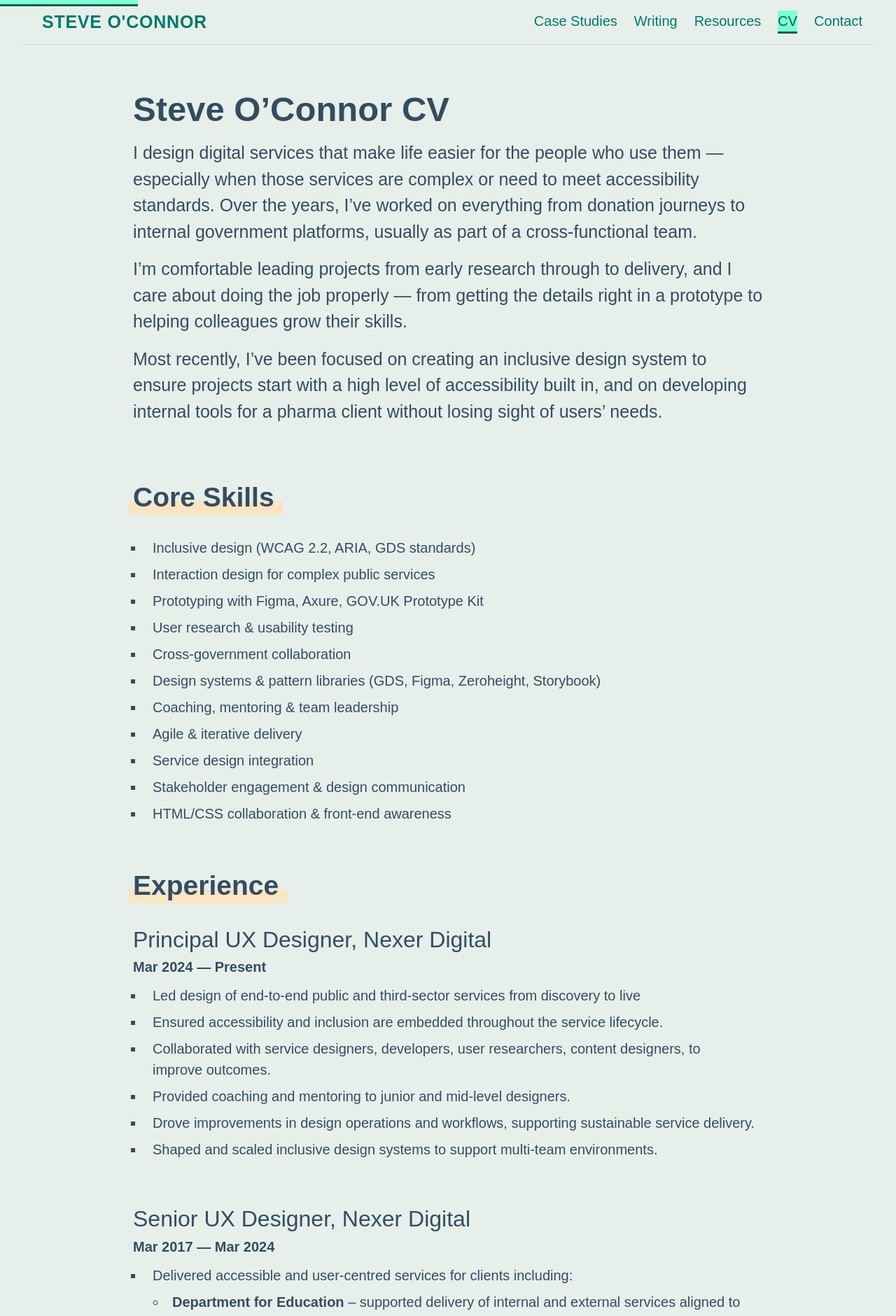
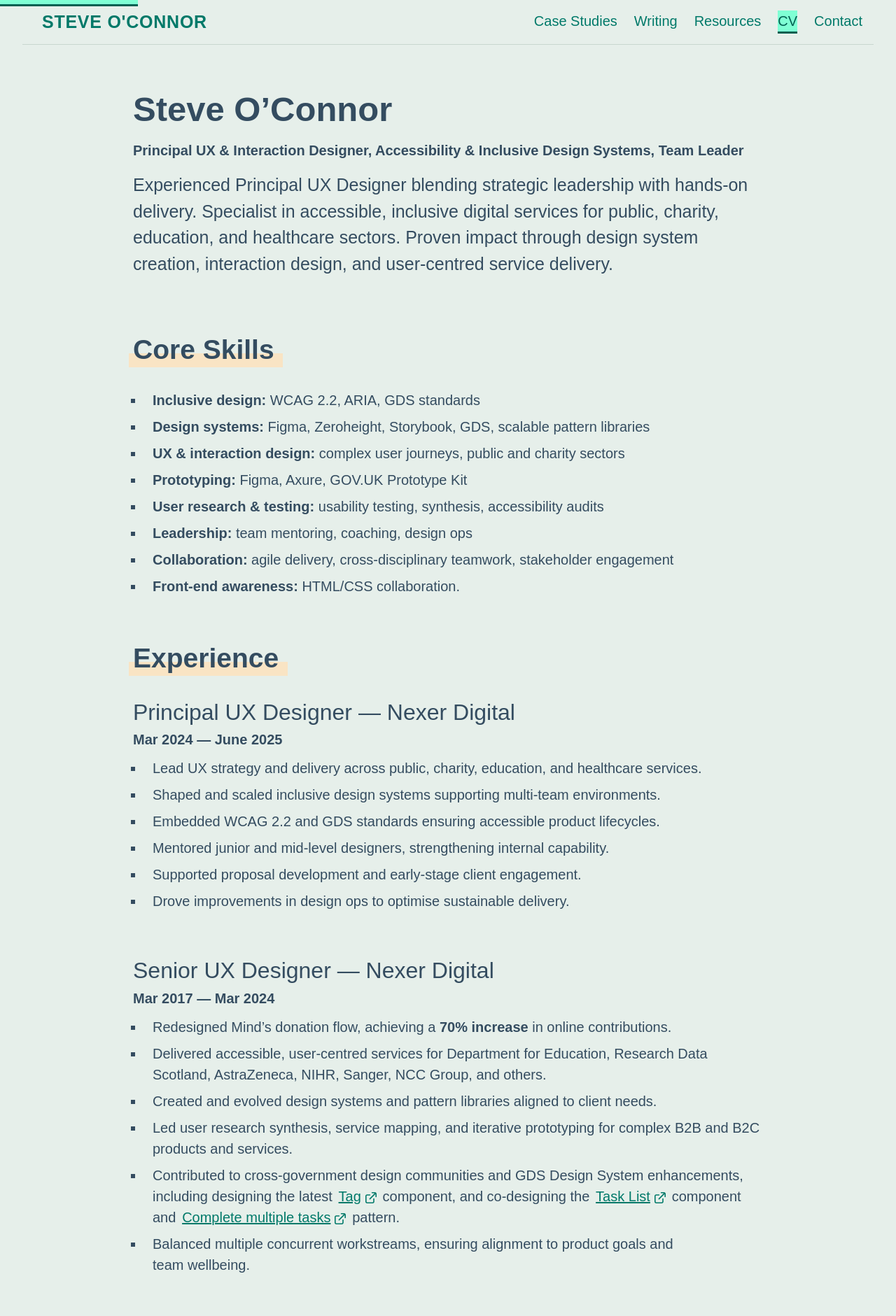
Before and after one commit to steve-oconnor/steve-oconnor.github.io, a Jekyll site: the page built from cv.md, in a window 1280 px wide. Shown: the top 1881 px of the page at 70% size. Built offline with Jekyll 4.4.1, drawn with Linux system fonts in a browser that asks for light colours; some web fonts are replaced; some of the changed text lies outside the part shown.

Commit message:
Footer and CV updates

```diff
--- a/_includes/footer.html
+++ b/_includes/footer.html
@@ -1,10 +1,32 @@
 
 <footer class="site-footer">
-  <nav class="contact-links" id="contact" aria-label="Contact">
-    <p>CONTACT ME BY</p>
-    <a href="mailto:steve@stevethedesigner.com">Email</a>
-    <a href="https://www.linkedin.com/in/stevethedesigner/">LinkedIn</a>
-    <a href="https://github.com/steve-oconnor">Github</a>
-  </nav>
-  <p>&copy; {{ site.time | date: "%Y" }} Steve O'Connor. All rights reserved.</p>
+    <nav class="contact-links" id="contact" aria-label="Contact">
+      <span>CONTACT</span>
+      <a href="mailto:steve@stevethedesigner.com">
+        <svg class="footer-icon" xmlns="http://www.w3.org/2000/svg" viewBox="0 0 32 32" aria-hidden="true" focusable="false">
+          <path d="M 28.571 7.431 L 24.445 7.431 C 23.783 3.339 20.366 0.128 16.263 0.002 C 13.931 -0.055 11.714 0.791 10.034 2.425 C 8.628 3.785 7.76 5.534 7.508 7.431 L 3.429 7.431 C 1.543 7.431 0 8.974 0 10.86 L 0 28.574 C 0 30.46 1.543 32.003 3.429 32.003 L 28.571 32.003 C 30.457 32.003 32 30.46 32 28.574 L 32 10.86 C 32 8.974 30.457 7.431 28.571 7.431 L 28.571 7.431 Z M 29.714 15.271 L 16.445 20.814 C 16.16 20.939 15.84 20.939 15.554 20.814 L 2.286 15.271 L 2.286 10.86 C 2.286 10.231 2.8 9.717 3.429 9.717 L 7.508 9.717 C 8.08 13.9 11.657 17.145 16 17.145 C 16.628 17.145 17.143 16.631 17.143 16.002 C 17.143 15.374 16.628 14.859 16 14.859 C 12.537 14.859 9.714 12.036 9.714 8.574 C 9.714 6.859 10.388 5.259 11.622 4.059 C 12.857 2.871 14.468 2.242 16.194 2.288 C 19.554 2.39 22.285 5.351 22.285 8.882 L 22.285 9.511 C 22.285 10.082 21.828 10.539 21.268 10.539 C 20.708 10.539 20.251 10.082 20.251 9.511 L 20.251 8.574 C 20.251 6.23 18.342 4.322 16 4.322 C 13.657 4.322 11.748 6.23 11.748 8.574 C 11.748 10.916 13.657 12.825 16 12.825 C 17.085 12.825 18.068 12.402 18.823 11.716 C 19.428 12.391 20.297 12.825 21.268 12.825 C 23.017 12.825 24.445 11.442 24.548 9.716 L 28.571 9.716 C 29.2 9.716 29.714 10.231 29.714 10.859 L 29.714 15.271 Z M 17.965 8.574 C 17.965 9.66 17.085 10.54 16 10.54 C 14.914 10.54 14.034 9.66 14.034 8.574 C 14.034 7.488 14.914 6.608 16 6.608 C 17.085 6.608 17.965 7.488 17.965 8.574 Z"/>
+        </svg>
+        steve@stevethedesigner.com
+      </a>
+      <a href="https://www.linkedin.com/in/stevethedesigner/">
+        <svg class="footer-icon" xmlns="http://www.w3.org/2000/svg" viewBox="0 0 72 72" aria-hidden="true" focusable="false">
+          <path d="M 0 64 L 0 8 C 0 3.582 3.582 0 8 0 L 64 0 C 68.418 0 72 3.582 72 8 L 72 64 C 72 68.418 68.418 72 64 72 L 8 72 C 3.582 72 0 68.418 0 64 Z M 62 40.051 C 62 30.764 56.736 26.274 49.383 26.274 C 42.026 26.274 38.93 32.003 38.93 32.003 L 38.93 27.333 L 28.633 27.333 L 28.633 62 L 38.93 62 L 38.93 43.802 C 38.93 38.926 41.175 36.025 45.471 36.025 C 49.42 36.025 51.316 38.813 51.316 43.802 L 51.316 62 L 62 62 Z M 22.697 16.397 C 22.697 12.864 19.857 10 16.349 10 C 12.842 10 10 12.864 10 16.397 C 10 19.93 12.842 22.794 16.349 22.794 C 19.857 22.794 22.697 19.93 22.697 16.397 Z M 11.033 62 L 21.769 62 L 21.769 27.333 L 11.033 27.333 Z"/>
+        </svg>
+        LinkedIn
+      </a>
+      <a href="https://github.com/steve-oconnor">
+        <svg class="footer-icon--lrg" xmlns="http://www.w3.org/2000/svg" viewBox="0 0 115 115" aria-hidden="true" focusable="false">
+          <path d="M 57.86 9.206 C 30.845 9.206 9.006 31.206 9.006 58.423 C 9.006 80.179 22.999 98.595 42.411 105.113 C 44.838 105.603 45.727 104.054 45.727 102.751 C 45.727 101.61 45.647 97.699 45.647 93.624 C 32.057 96.558 29.227 87.757 29.227 87.757 C 27.043 82.053 23.807 80.587 23.807 80.587 C 19.359 77.572 24.131 77.572 24.131 77.572 C 29.065 77.898 31.654 82.624 31.654 82.624 C 36.021 90.12 43.058 88.002 45.889 86.698 C 46.293 83.52 47.588 81.32 48.963 80.098 C 38.124 78.957 26.72 74.72 26.72 55.815 C 26.72 50.437 28.66 46.037 31.734 42.615 C 31.249 41.393 29.55 36.34 32.22 29.577 C 32.22 29.577 36.345 28.273 45.646 34.629 C 49.628 33.552 53.735 33.004 57.86 32.999 C 61.985 32.999 66.19 33.57 70.073 34.629 C 79.375 28.273 83.5 29.577 83.5 29.577 C 86.17 36.34 84.47 41.393 83.985 42.615 C 87.14 46.037 89 50.437 89 55.815 C 89 74.72 77.596 78.875 66.676 80.098 C 68.456 81.646 69.992 84.579 69.992 89.224 C 69.992 95.824 69.912 101.121 69.912 102.75 C 69.912 104.054 70.802 105.603 73.228 105.114 C 92.64 98.594 106.633 80.179 106.633 58.423 C 106.713 31.206 84.794 9.206 57.86 9.206 Z"/>
+        </svg>
+        Github
+      </a>
+    </nav>
+
+    <hr>
+
+    <div class="messages">
+      <p>&copy; {{ site.time | date: "%Y" }} Steve O'Connor. All rights reserved.</p>
+      <div id="wcb" class="carbonbadge wcb-d"></div>
+      <script src="https://unpkg.com/website-carbon-badges@1.1.3/b.min.js" defer></script>
+    </div>
 </footer>
--- a/assets/css/style.css
+++ b/assets/css/style.css
@@ -13,6 +13,7 @@
   --card-bg: #f1faf5;
   --drop-shadow: #2a3d32;
   --header-hi: #f9e4c4;
+  --icons: #b27f33;
   --note-bg: #b6e7d7;
   --tag-bg: #f9e4c4;
   --tag-text: #644b20;
@@ -900,29 +901,63 @@
 
 .site-footer {
   display: flex;
-  align-items: center;
-  justify-content: space-between;
+  flex-direction: column;
+  flex-wrap: wrap;
+  gap: 2.5rem;
+  align-items:center;
   max-width: 900px;
   padding: 2rem 0;
   margin: 0 auto;
-  text-align: center;
   color: var(--text);
-  background-color: var(--bg);
 }
 
-.site-footer p {
+.contact-links {
+  display: flex;
+  flex-direction: row;
+  align-items: center;
+  flex-wrap: wrap;
+  gap: 2rem;
+  font-size: 1.5625rem;
+  width: 100%;
+}
+
+.contact-label {
+  font-weight: bold;
+  letter-spacing: 0.05em;
+  font-size: 0.875em;
+  color: var(--text);
+}
+
+.contact-links a {
+  display: inline-flex;
+  align-items: center;
+  gap: 0.25em;
+}
+
+.footer-icon {
+  fill: var(--text-subtle);
+  width: 32px;
+  height: 32px;
+}
+
+.footer-icon--lrg {
+  fill: var(--text-subtle);
+  width: 40px;
+  height: 40px;
+}
+
+.messages {
+    display: flex;
+    width: 100%;
+    flex-direction: row;
+    justify-content: space-between;
+    align-items: flex-start;
+}
+
+.messages p {
   font-size: 1rem;
   margin-top: 0.5rem;
   margin-bottom: 0.5rem;
-}
-
-.contact-links {
-  font-size: 1.5625rem;
-  display: flex;
-  gap: 1.5rem;
-  flex-wrap: wrap;
-  align-items: center;
-  justify-content: center;
 }
 
 
--- a/cv.md
+++ b/cv.md
@@ -6,11 +6,10 @@
 
 <section class="intro-section">
 
-  <h1>Steve O’Connor CV</h1>
+  <h1>Steve O’Connor</h1>
+  <p><strong>Principal UX & Interaction Designer, Accessibility & Inclusive Design Systems, Team Leader</strong></p>
   <div class="intro-wrapper">
-    <p>I design digital services that make life easier for the people who use them — especially when those services are complex or need to meet accessibility standards. Over the years, I’ve worked on everything from donation journeys to internal government platforms, usually as part of a cross-functional team.</p>
-    <p>I’m comfortable leading projects from early research through to delivery, and I care about doing the job properly — from getting the details right in a prototype to helping colleagues grow their skills.</p>
-    <p>Most recently, I’ve been focused on creating an inclusive design system to ensure projects start with a high level of accessibility built in, and on developing internal tools for a pharma client without losing sight of users’ needs.</p>
+    <p>Experienced Principal UX Designer blending strategic leadership with hands-on delivery. Specialist in accessible, inclusive digital services for public, charity, education, and healthcare sectors. Proven impact through design system creation, interaction design, and user-centred service delivery.</p>
   </div>
 
 </section>
@@ -19,17 +18,14 @@
 
   <h2><span class="highlight">Core Skills</span></h2>
   <ul class="content-list">
-    <li>Inclusive design (WCAG 2.2, ARIA, GDS standards)</li>
-    <li>Interaction design for complex public services</li>
-    <li>Prototyping with Figma, Axure, GOV.UK Prototype Kit</li>
-    <li>User research & usability testing</li>
-    <li>Cross-government collaboration</li>
-    <li>Design systems & pattern libraries (GDS, Figma, Zeroheight, Storybook)</li>
-    <li>Coaching, mentoring & team leadership</li>
-    <li>Agile & iterative delivery</li>
-    <li>Service design integration</li>
-    <li>Stakeholder engagement & design communication</li>
-    <li>HTML/CSS collaboration & front-end awareness</li>
+    <li><strong>Inclusive design:</strong> WCAG 2.2, ARIA, GDS standards</li>
+    <li><strong>Design systems:</strong> Figma, Zeroheight, Storybook, GDS, scalable pattern libraries</li>
+    <li><strong>UX & interaction design:</strong> complex user journeys, public and charity sectors</li>
+    <li><strong>Prototyping:</strong> Figma, Axure, GOV.UK Prototype Kit</li>
+    <li><strong>User research & testing:</strong> usability testing, synthesis, accessibility audits</li>
+    <li><strong>Leadership:</strong> team mentoring, coaching, design ops</li>
+    <li><strong>Collaboration:</strong> agile delivery, cross-disciplinary teamwork, stakeholder engagement</li>
+    <li><strong>Front-end awareness:</strong> HTML/CSS collaboration.</li>
   </ul>
 
 </section>
@@ -37,66 +33,67 @@
 <section>
   <h2><span class="highlight">Experience</span></h2>
 
-  <h3>Principal UX Designer, Nexer Digital</h3>
-  <p class="dates">Mar 2024 — Present</p>
+  <h3>Principal UX Designer — Nexer Digital</h3>
+  <p class="dates">Mar 2024 — June 2025</p>
   <ul class="content-list">
-    <li>Led design of end-to-end public and third-sector services from discovery to live</li>
-    <li>Ensured accessibility and inclusion are embedded throughout the service lifecycle.</li>
-    <li>Collaborated with service designers, developers, user researchers, content designers, to improve outcomes.</li>
-    <li>Provided coaching and mentoring to junior and mid-level designers.</li>
-    <li>Drove improvements in design operations and workflows, supporting sustainable service delivery.</li>
-    <li>Shaped and scaled inclusive design systems to support multi-team environments.</li>
+    <li>Lead UX strategy and delivery across public, charity, education, and healthcare services.</li>
+    <li>Shaped and scaled inclusive design systems supporting multi-team environments.</li>
+    <li>Embedded WCAG 2.2 and GDS standards ensuring accessible product lifecycles.</li>
+    <li>Mentored junior and mid-level designers, strengthening internal capability.</li>
+    <li>Supported proposal development and early-stage client engagement.</li>
+    <li>Drove improvements in design ops to optimise sustainable delivery.</li>
   </ul>
 
-  <h3>Senior UX Designer, Nexer Digital</h3>
+  <h3>Senior UX Designer — Nexer Digital</h3>
   <p class="dates">Mar 2017 — Mar 2024</p>
   <ul class="content-list">
-    <li>Delivered accessible and user-centred services for clients including:</li>
+    <li>Redesigned Mind’s donation flow, achieving a <strong>70% increase</strong> in online contributions.</li>
+    <li>Delivered accessible, user-centred services for Department for Education, Research Data Scotland, AstraZeneca, NIHR, Sanger, NCC Group, and others.</li>
+    <li>Created and evolved design systems and pattern libraries aligned to client needs.</li>
+    <li>Led user research synthesis, service mapping, and iterative prototyping for complex B2B and B2C products and services.</li>
+    <li>Contributed to cross-government design communities and GDS Design System enhancements, including designing the latest <span class="visually-hidden">(link opens in new tab)</span><a href="https://design-system.service.gov.uk/components/tag/" target="_blank" rel="noopener noreferrer">Tag</a> component, and co-designing the <span class="visually-hidden">(link opens in new tab)</span><a href="https://design-system.service.gov.uk/components/task-list/" target="_blank" rel="noopener noreferrer">Task List</a> component and <span class="visually-hidden">(link opens in new tab)</span><a href="https://design-system.service.gov.uk/patterns/complete-multiple-tasks/" target="_blank" rel="noopener noreferrer">Complete multiple tasks</a> pattern.</li>
+    <li>Balanced multiple concurrent workstreams, ensuring alignment to product goals and team wellbeing.</li>
 
-      <ul class="content-list-2">
-        <li><strong>Department for Education</strong> – supported delivery of internal and external services aligned to GDS standards.</li>
-        <li><strong>Mind</strong> – redesigned donation flows and information architecture, increasing online donations by 70%.</li>
-        <li><strong>Research Data Scotland, AstraZeneca</strong> – led research and iterative prototyping for complex user groups.</li>
-      </ul>
-
-    <li>Led user research synthesis, service mapping, and accessibility audits.</li>
-    <li>Contributed to enhancements in the GDS Design System and broader cross-government design communities.</li>
-    <li>Worked in agile, multidisciplinary teams with content designers, developers, researchers, and PMs</li>
   </ul>
 
-  <h3>Lead Designer, Airsource</h3>
+  <h3>Lead Designer — Airsource</h3>
   <p class="dates">Sep 2010 — Mar 2017</p>
   <ul class="content-list">
-    <li>Introduced and embedded UX design practice within a mobile-first product agency.</li>
-    <li>Delivered interaction and visual design for clients including Merck, Sagentia, and Cambridge Medical Robotics.</li>
+    <li>Established and embedded UX / UI design in a development-led agency.</li>
+    <li>Delivered interaction and visual design for clients including Merck, Cambridge Medical Robotics, Linde, Ilika, CSIRO, and Sagentia.</li>
     <li>Developed reusable UI components and design systems to accelerate delivery.</li>
-    <li>Hired and mentored a new designer to build internal capability.</li>
-  </ul>
-
-  <h3>Director and Community Organiser, CamCreatives</h3>
-  <p class="dates">2006–present</p>
-  <ul class="content-list">
-    <li>Organise creative meetups, events for creative minds in Cambridge</li>
-    <li>Support local collaboration, mentoring, and creative careers</li>
+    <li>Increased sales of company-owned apps by combining targeted marketing strategies with design improvements, successfully winning over four hard-to-convince clients.</li>
+    <li>Hired and mentored a second designer to expand team capability.</li>
   </ul>
 
   <h3>Earlier roles</h3>
   <ul class="content-list">
-    <li>Lecturer, Cambridge Regional College</li>
-    <li>Studio Designer, Cream Group Ltd.</li>
-    <li>Graphic and web design consultant, Guido Design</li>
-    <li>Graphic Designer, Logotron Ltd.</li>
-    <li>Design & Training Manager, Vellum Software UK Ltd.</li>
+    <li>Lecturer — Cambridge Regional College</li>
+    <li>Studio Designer — Cream Group Ltd.</li>
+    <li>Freelance Design Consultant</li>
+    <li>Design & Training Manager — Vellum Software UK Ltd.</li>
   </ul>
 
 </section>
 
 <section>
 
-  <h2><span class="highlight">Education & Certifications</span></h2>
+  <h2><span class="highlight">Volunteering</span></h2>
+  <h3>Director & Organiser — CamCreatives CIC</h3>
+  <p class="dates">Feb 2008 — Present</p>
   <ul class="content-list">
-    <li>BA Hons in Graphic Design — University of Central Lancashire (Unfinished)</li>
-    <li>B-TEC Graphic Design - Southport Technical College (Distinction)</li>
+    <li>Organise events supporting the creative sector in Cambridgeshire, including speaker panels and workshops.</li>
+    <li>Advocate for inclusive design and creative entrepreneurship</li>
+  </ul>
+
+</section>
+
+<section>
+
+  <h2><span class="highlight">Education</span></h2>
+  <ul class="content-list">
+    <li><strong>BTEC Graphic Design (Merit/Distinction)</strong> — Southport Technical College</li>
+    <li><strong>BA Hons Graphic Design & Illustration (Incomplete)</strong> — University of Central Lancashire</li>
   </ul>
 
 </section>
```
Also changed, not shown: assets/img/icon-email.svg (added), assets/img/icon-github.svg (added), assets/img/icon-linkedin.svg (added), 1 other file.
